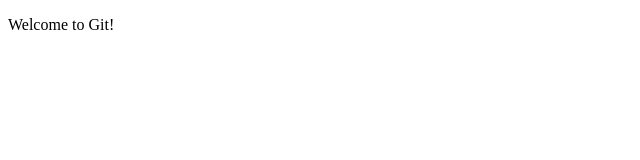
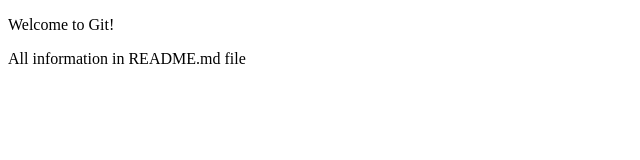
Before and after one commit to tairnurpeisov/git_ilya_kantor, a plain HTML site: page index.html in a window 1280 px wide. Shown: the whole page, without its empty margins (0-640 px from the left). Drawn offline with Linux system fonts and the light colour scheme.

Commit message:
Add new paragraph in index.html

```diff
--- a/index.html
+++ b/index.html
@@ -5,5 +5,6 @@
   </head>
   <body>
 	<p>Welcome to Git!</p>
+	<p>All information in README.md file</p>
   </body>
 </html>
```
